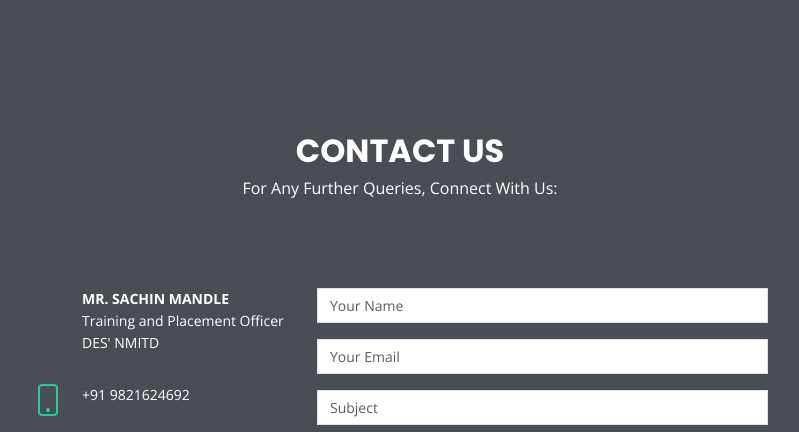
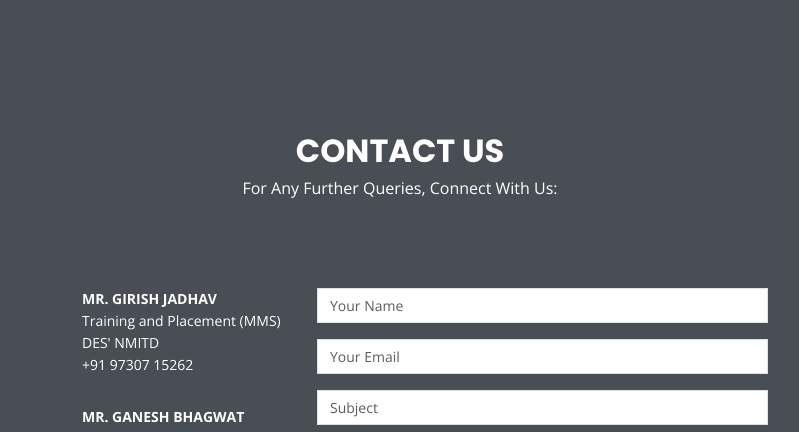
Before and after one commit to nmitd/nmitd.github.io, a plain HTML site: page index.html in a window 1280 px wide. Shown: the part 1830-2262 px from the top of the page, without its empty margins (240-1039 px from the left). Drawn offline with nearby package versions, Linux system fonts and the light colour scheme.

Commit message:
committing corrections made in contact, resume and video by Crystal

```diff
--- a/index.html
+++ b/index.html
@@ -36,7 +36,7 @@
     <div class="container d-flex justify-content-between align-items-center">
 
       <div id="logo">
-        <a href="nmitd_placementtab.html"><img src="assets/img/bg rem grey.png" height="40%" width="40%" alt=""></a>
+        <a href="index.html"><img src="assets/img/bg rem grey.png" height="40%" width="40%" alt=""></a>
       </div>
 
       <nav id="navbar" class="navbar">
@@ -131,12 +131,12 @@
 
           <div class="info">
             <div>
-                <p><b>MR. SACHIN MANDLE</b><br>Training and Placement Officer<br>DES' NMITD </p>
+              <p><b>MR. GIRISH JADHAV</b><br>Training and Placement (MMS)<br>DES' NMITD<br>
+              +91 97307 15262</p>
             </div>
-
             <div>
-                <i class="bi bi-phone"></i>
-                <p>+91 9821624692</p>
+              <p><b>MR. GANESH BHAGWAT</b><br>Training and Placement (MCA)<br>DES' NMITD<br>
+              +91 98206 52089</p>
             </div>
 
             <div>
```
Also changed, not shown: 1 other file. Lines whose indentation alone changed are shown as unchanged.
